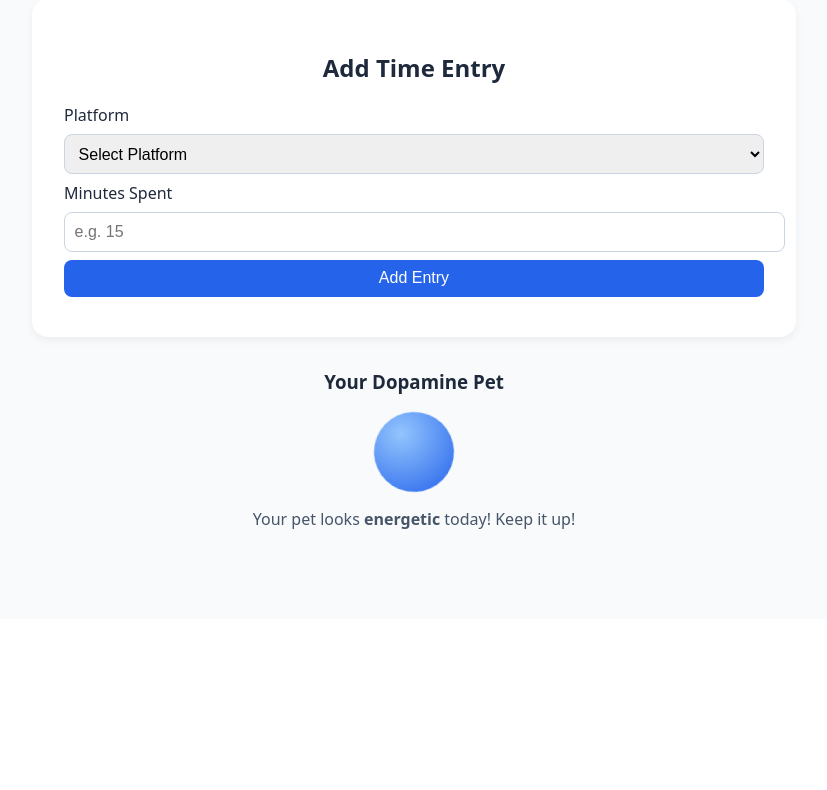
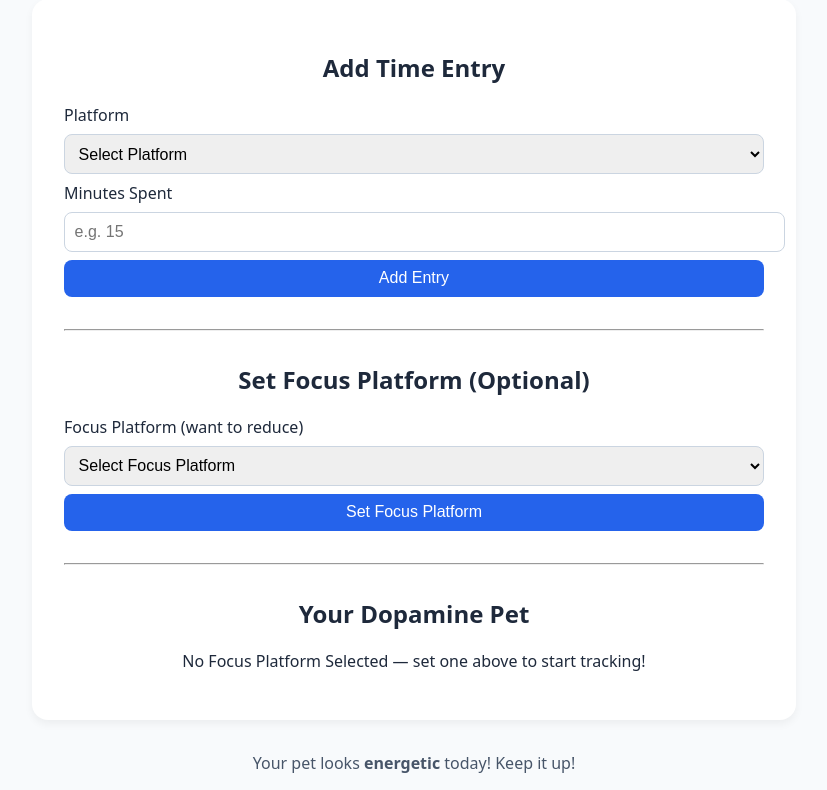
Before and after one commit to UNO-CSCI4830/Disable-Short-form-Content, a Django app: page / in a window 1280 px wide. Shown: the part 181-971 px from the top of the page, without its empty margins (226-1053 px from the left). Before the commit the page ends 710 px from the top, so only its background shows below. Run offline with Django 5.2, Linux system fonts and the light colour scheme.

Commit message:
Initial Layout Changes
Implemented Some Dynamic Structure, pet display is still static but is set up for dynamic implementation. Still working on the evolution progression logic.

```diff
--- a/tracker/templates/tracker/home.html
+++ b/tracker/templates/tracker/home.html
@@ -48,43 +48,91 @@
   </style>
 </head>
 <body>
+{% load static %}
+{% include 'tracker/navbar.html' %}
 
-  {% include 'tracker/navbar.html' %}
+<main>
+  <h2>Add Time Entry</h2>
 
-  <main>
-    <h2>Add Time Entry</h2>
-
+  <!-- FORM 1: Add Time Entry -->
   <form method="POST" action="{% url 'home' %}">
     {% csrf_token %}
-
     <label for="platform">Platform</label>
     <select id="platform" name="platform" required>
       <option value="">Select Platform</option>
-      <option value="YouTube">YouTube Shorts</option>
+      <option value="YouTube Shorts">YouTube Shorts</option>
       <option value="TikTok">TikTok</option>
-      <option value="Instagram">Instagram Reels</option>
-      <option value="Facebook">Facebook Reels</option>
+      <option value="Instagram Reels">Instagram Reels</option>
+      <option value="Facebook Reels">Facebook Reels</option>
       <option value="Other">Other</option>
     </select>
 
     <label for="minutes">Minutes Spent</label>
     <input type="number" id="minutes" name="minutes" placeholder="e.g. 15" min="1" required>
 
-    <button type="submit">Add Entry</button>
+    <button type="submit" name="add_entry">Add Entry</button>
   </form>
 
   {% if message %}
     <p style="color:green; text-align:center;">{{ message }}</p>
   {% endif %}
 
+  <hr style="margin: 2rem 0;">
 
-  </main>
+  <!-- FORM 2: Set Focus Platform -->
+  <h2>Set Focus Platform (Optional)</h2>
+  <form method="POST" action="{% url 'home' %}">
+    {% csrf_token %}
+    <label for="focus_platform">Focus Platform (want to reduce)</label>
+    <select id="focus_platform" name="focus_platform">
+      <option value="">Select Focus Platform</option>
+      <option value="YouTube Shorts">YouTube Shorts</option>
+      <option value="TikTok">TikTok</option>
+      <option value="Instagram Reels">Instagram Reels</option>
+      <option value="Facebook Reels">Facebook Reels</option>
+      <option value="Other">Other</option>
+    </select>
+
+    <button type="submit" name="set_focus">Set Focus Platform</button>
+  </form>
+
+  <!--------------------------Dopamine Pet ----------------------------->
+  {% if focus_message %}
+    <p style="color:blue; text-align:center;">{{ focus_message }}</p>
+  {% endif %}
+
+  {% if current_focus %}
+    <p style="text-align:center;">Current Focus Platform: <strong>{{ current_focus }}</strong></p>
+  {% endif %}
+
+  <hr style="margin: 2rem 0;">
+<h2 style="text-align:center;">Your Dopamine Pet</h2>
+
+{% if focus_platform %}
+  <div class="focus-stats">
+    <h3>Focus Platform: {{ focus_platform }}</h3>
+    <p>Average Daily Usage: {{ daily_avg }} min/day</p>
+    <p>Points: {{ points }}</p>
+    <p>Stage: {{ evolution_stage }}</p>
+
+    <div class="progress-bar">
+      <div class="progress-fill" style="width: {{ progress }}%;"></div>
+    </div>
+
+    <div class="pet-container" style="display: flex; justify-content: center; align-items: center; margin-top: 1rem;">
+      <img src="{% static 'dragon_pet_egg.png' %}" alt="Dopamine Pet" class="pet-avatar">
+    </div>
+  </div>
+{% else %}
+  <div class="focus-stats">
+    <p style="text-align:center;">No Focus Platform Selected — set one above to start tracking!</p>
+  </div>
+{% endif %}
+</main>
 
 </body>
 
 <section id="pet-preview" style="text-align:center; margin-top:2rem;">
-  <h3>Your Dopamine Pet</h3>
-  <div class="pet-preview"></div>
   <p style="color:#475569;">Your pet looks <strong>energetic</strong> today! Keep it up!</p>
 
   <style>
@@ -96,6 +144,17 @@
       margin: 1rem auto;
       animation: wag 2s infinite ease-in-out;
     }
+    .pet-avatar {
+      width: 300px;
+      height: auto;
+      animation: float 3s ease-in-out infinite;
+    }
+
+    @keyframes float {
+      0% { transform: translateY(0px); }
+      50% { transform: translateY(-8px); }
+      100% { transform: translateY(0px); }
+    }
 
     @keyframes wag {
       0%, 100% { transform: rotate(0deg); }
--- a/tracker/usage_data.csv
+++ b/tracker/usage_data.csv
@@ -1,2 +1,3 @@
 Date,Platform,Minutes
 2025-11-04,YouTube,10
+2025-11-05,YouTube,15
--- a/tracker/views.py
+++ b/tracker/views.py
@@ -1,106 +1,117 @@
 import os
 import pandas as pd
-from datetime import date
+from datetime import date, datetime, timedelta
 from django.conf import settings
-from django.shortcuts import render
+from django.shortcuts import render, redirect
 
-# ---------- HOME PAGE ----------
-def home(request):
-    # Confirmed file path
-    csv_path = os.path.join(settings.BASE_DIR, 'tracker', 'usage_data.csv')
-
-    # Ensure CSV file exists with headers
-    if not os.path.exists(csv_path):
-        pd.DataFrame(columns=['Date', 'Platform', 'Minutes']).to_csv(csv_path, index=False)
-
-    if request.method == 'POST':
-        platform = request.POST.get('platform')
-        minutes = request.POST.get('minutes')
-
-        print(f"Received POST data: Platform={platform}, Minutes={minutes}")  # debug line
-        print(f"Writing to: {csv_path}")  # debug line
-
-        if platform and minutes:
-            new_row = {
-                'Date': date.today().isoformat(),
-                'Platform': platform,
-                'Minutes': int(minutes)
-            }
-
-            try:
-                df = pd.DataFrame([new_row])
-                df.to_csv(csv_path, mode='a', header=False, index=False)
-                print("Successfully wrote to CSV file.")
-            except Exception as e:
-                print(f"Error writing CSV: {e}")
-
-            return render(request, 'tracker/home.html', {
-                'message': f"Added {minutes} minutes for {platform}!"
-            })
-
-    # Default: GET request
-    return render(request, 'tracker/home.html')
+CSV_PATH = os.path.join(settings.BASE_DIR, 'tracker', 'usage_data.csv')
 
 
-# ---------- STATS PAGE ----------
+# --- Helper: Calculate dopamine pet status ---
+def get_pet_stats(request):
+    """Unified logic for dopamine pet display and progress calculation."""
+    focus_platform = request.session.get("focus_platform", None)
+    points = request.session.get("points", 0)
+    daily_avg = 0
+
+    if not os.path.exists(CSV_PATH):
+        pd.DataFrame(columns=['Date', 'Platform', 'Minutes']).to_csv(CSV_PATH, index=False)
+
+    df = pd.read_csv(CSV_PATH)
+
+    if not df.empty and "Platform" in df.columns and focus_platform:
+        df["Date"] = pd.to_datetime(df["Date"], errors="coerce")
+        one_week_ago = datetime.now() - timedelta(days=7)
+        recent = df[df["Date"] >= one_week_ago]
+        focus_df = recent[recent["Platform"] == focus_platform]
+
+        if not focus_df.empty:
+            daily_avg = focus_df.groupby("Date")["Minutes"].sum().mean()
+
+            # Award points if average < 60 min/day
+            if daily_avg < 60:
+                points += 10
+                request.session["points"] = points
+                request.session.modified = True
+
+    # Evolution logic
+    if points >= 100:
+        pet_image = "tracker/assets/dragon_pet_final.png"
+        evolution_stage = "Final Evolution 🐉"
+        progress = 100
+    elif points >= 40:
+        pet_image = "tracker/assets/dragon_pet_adult.png"
+        evolution_stage = "Stage 3 Evolution"
+        progress = ((points - 40) / 60) * 100
+    elif points >= 20:
+        pet_image = "tracker/assets/dragon_pet_teen.png"
+        evolution_stage = "Stage 2 Evolution"
+        progress = ((points - 20) / 20) * 100
+    else:
+        pet_image = "tracker/assets/dragon_pet_egg.png"
+        evolution_stage = "Baby Dragon 🐣"
+        progress = (points / 20) * 100
+
+    return {
+        "focus_platform": focus_platform,
+        "daily_avg": round(daily_avg, 2),
+        "points": points,
+        "evolution_stage": evolution_stage,
+        "progress": round(progress, 2),
+        "pet_image": pet_image,
+    }
+
+
+def home(request):
+    """Home page — same pet state as stats."""
+    message = None
+    focus_message = None
+
+    if request.method == "POST":
+        if 'set_focus' in request.POST:
+            focus_platform = request.POST.get("focus_platform")
+            if focus_platform:
+                request.session["focus_platform"] = focus_platform
+                focus_message = f"Focus platform set to {focus_platform}!"
+            else:
+                focus_message = "No focus platform selected."
+        elif 'add_entry' in request.POST:
+            platform = request.POST.get("platform")
+            minutes = request.POST.get("minutes")
+            if platform and minutes:
+                df = pd.read_csv(CSV_PATH)
+                new_row = {"Date": date.today().isoformat(), "Platform": platform, "Minutes": int(minutes)}
+                df = pd.concat([df, pd.DataFrame([new_row])], ignore_index=True)
+                df.to_csv(CSV_PATH, index=False)
+                message = f"Added {minutes} minutes for {platform}!"
+
+    pet_stats = get_pet_stats(request)
+    return render(request, "tracker/home.html", {**pet_stats, "message": message, "focus_message": focus_message})
+
+
 def stats(request):
-    csv_path = os.path.join(settings.BASE_DIR, 'tracker', 'usage_data.csv')
+    """Stats page — displays usage summaries and dopamine pet info."""
+    pet_stats = get_pet_stats(request)
 
-    # If CSV missing or empty, show default placeholders
-    if not os.path.exists(csv_path) or os.path.getsize(csv_path) == 0:
-        context = {
-            'total_minutes': 0,
-            'most_used': "N/A",
-            'avg_daily': 0,
-            'chart_labels': [],
-            'chart_values': [],
-        }
-        return render(request, 'tracker/stats.html', context)
+    # --- Load usage data for summary cards ---
+    total_minutes, most_used, avg_daily = 0, "N/A", 0
+    if os.path.exists(CSV_PATH):
+        df = pd.read_csv(CSV_PATH)
+        if not df.empty and "Minutes" in df.columns:
+            df["Minutes"] = pd.to_numeric(df["Minutes"], errors="coerce").fillna(0)
+            total_minutes = int(df["Minutes"].sum())
+            avg_daily = round(df.groupby("Date")["Minutes"].sum().mean(), 2)
+            if "Platform" in df.columns and not df["Platform"].empty:
+                most_used = df.groupby("Platform")["Minutes"].sum().idxmax()
 
-    try:
-        # Read CSV safely
-        df = pd.read_csv(csv_path)
+    context = {
+        **pet_stats,
+        "total_minutes": total_minutes,
+        "most_used": most_used,
+        "avg_daily": avg_daily,
+    }
 
-        # Fix missing headers if needed
-        expected_cols = ['Date', 'Platform', 'Minutes']
-        if list(df.columns) != expected_cols:
-            df.columns = expected_cols[:len(df.columns)]
-
-        # --- Stats Calculations ---
-        total_minutes = df['Minutes'].sum()
-        most_used = (
-            df.groupby('Platform')['Minutes']
-              .sum()
-              .sort_values(ascending=False)
-              .idxmax()
-        )
-        avg_daily = round(df.groupby('Date')['Minutes'].sum().mean(), 1)
-
-        # --- Chart Data ---
-        totals = df.groupby('Platform')['Minutes'].sum().sort_values(ascending=False)
-        chart_labels = list(totals.index)
-        chart_values = list(totals.values)
-
-        context = {
-            'total_minutes': total_minutes,
-            'most_used': most_used,
-            'avg_daily': avg_daily,
-            'chart_labels': chart_labels,
-            'chart_values': chart_values,
-        }
-
-    except Exception as e:
-        print(f"Error generating stats: {e}")
-        context = {
-            'total_minutes': 0,
-            'most_used': "N/A",
-            'avg_daily': 0,
-            'chart_labels': [],
-            'chart_values': [],
-        }
-
-    return render(request, 'tracker/stats.html', context)
-
+    return render(request, "tracker/stats.html", context)
 
 
 # ---------- LEADERBOARD PAGE ----------
```
Also changed, not shown: shortform_tracker/settings.py (+9 -0 lines), tracker/templates/tracker/stats.html (+76 -13 lines), db.sqlite3, tracker/assets/dragon_pet_egg.png (renamed from tracker/assets/pixil-frame-0_1.png).
